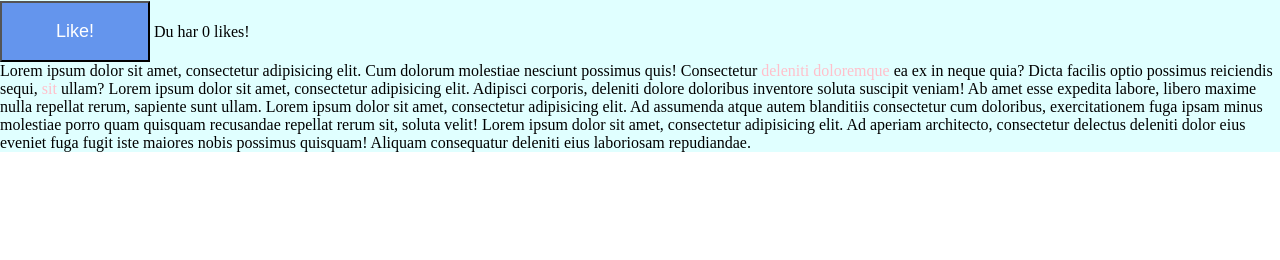
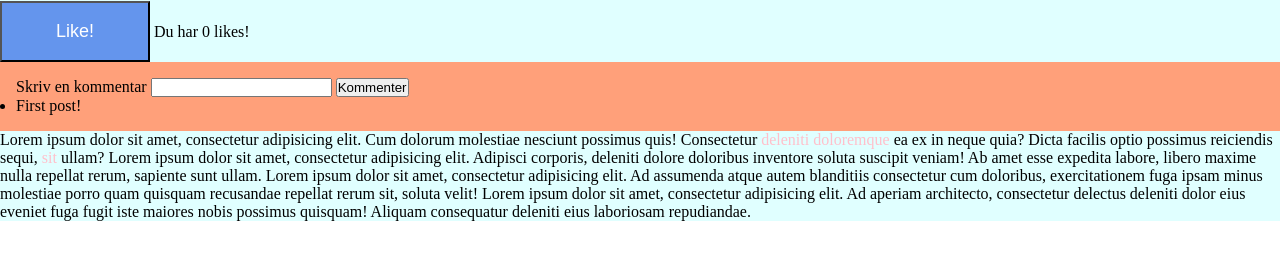
Before and after one commit to Saegrov/pres, a plain HTML site: page index.html in a window 1280 px wide. Shown: the part 358-618 px from the top of the page. Drawn offline with Linux system fonts and the light colour scheme.

Commit message:
Oppgave 6

```diff
--- a/index.html
+++ b/index.html
@@ -29,6 +29,18 @@
         Du har <span id="likeCounter"></span> likes!
 
 
+        <div id="commentWrapper">
+            <label for="commentInput">Skriv en kommentar </label>
+            <input id="commentInput" type="text"/>
+            <button onclick="addComment()">Kommenter</button>
+            <ul id="comments">
+                <li>First post!</li>
+            </ul>
+        </div>
+
+
+
+
         <p>
             Lorem ipsum dolor sit amet, consectetur adipisicing elit. Cum dolorum molestiae nesciunt possimus quis!
             Consectetur
--- a/script.js
+++ b/script.js
@@ -13,3 +13,14 @@ function increaseLike() {
   likeCount++;
   likeSpan.innerHTML = likeCount;
 }
+
+
+function addComment() {
+  var inputComment = document.getElementById("commentInput");
+  var commentList = document.getElementById("comments");
+  var newListElement = document.createElement('li');
+
+  newListElement.innerHTML = inputComment.value;
+  commentList.appendChild(newListElement);
+  inputComment.value = '';
+}
--- a/style.css
+++ b/style.css
@@ -49,3 +49,8 @@ a {
     color:white;
     font-size: large;
 }
+
+#commentWrapper {
+    padding: 1em;
+    background-color: lightsalmon;
+}
```
